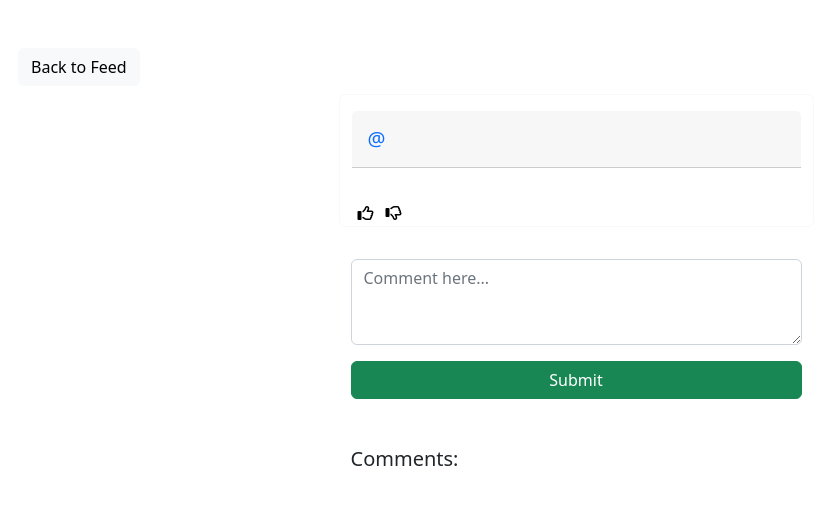
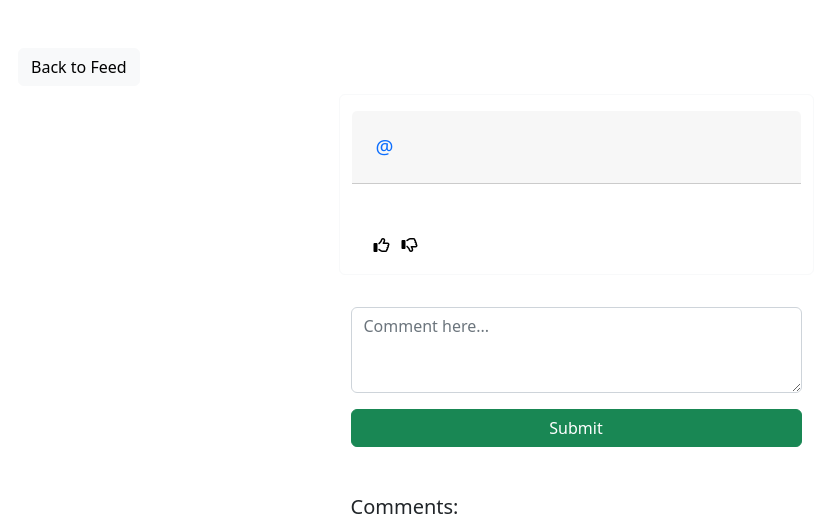
Before and after one commit to alessandracosta8/Sgrunt-Social-Full-Stack-Django-project, a Django app: template core/templates/core/post_detail.html in a window 1280 px wide. Shown: the part 56-575 px from the top of the page, without its empty margins (64-897 px from the left). Run offline with Django 4.2, Linux system fonts and the light colour scheme; the template is opened without the code that fills it: values that come from a table or form of the project are taken from there, others are empty; some libraries are stand-ins or nearby versions.

Commit message:
Fix alignment of post title items in post_detail.html

```diff
--- a/core/templates/core/post_detail.html
+++ b/core/templates/core/post_detail.html
@@ -16,27 +16,31 @@
         <div class="col-md-5 col-sm-12 card border-light mb-3">
 
             <!-- Post Author and timestamp -->
-            <div class="mt-3 mb-3 card-header">
+            <div class="mt-3 mb-3 card-header d-flex justify-content-between">
+
+                <div class="p-2">
                     <h5 class="card-title">
                         <h5 class="card-title"><a style="text-decoration: none" class="text-primary"
                                 href="{% url 'profile' post.author.profile.pk %}">@{{ post.author }}</a></h5>
                         <h6 class="card-subtitle mt-1"><small>{{ post.created_on }}</small></h6>
+                    </h5>
+                </div>
+
                 <!-- Edit buttons display only if user is the author -->
-                    <div class="mt-2 mb-2">
+                <div class="mt-2 mb-2 ml-auto p-2">
                     {% if request.user == post.author %}
                     <a href="{% url 'post-edit' post.pk %}" class="text-muted">
                         <i class="far fa-edit"></i>
-                            Edit post
                     </a>
                     <a href="{% url 'post-delete' post.pk %}" class="text-muted">
                         <i class="fas fa-trash"></i>
-                            Delete post
                     </a>
                     {% endif %}
                 </div>
-                </h5>
+
             </div>
 
+            <div class="card-body">
                 <p>{{ post.body }}</p>
 
                 <!-- Likes / Dislikes counter -->
@@ -55,6 +59,7 @@
                             <i class="far fa-thumbs-down"> <span>{{ post.dislikes.all.count }}</span></i>
                         </button>
                     </form>
+                </div>
             </div>
         </div>
     </div>
```
Lines whose indentation alone changed are shown as unchanged.
